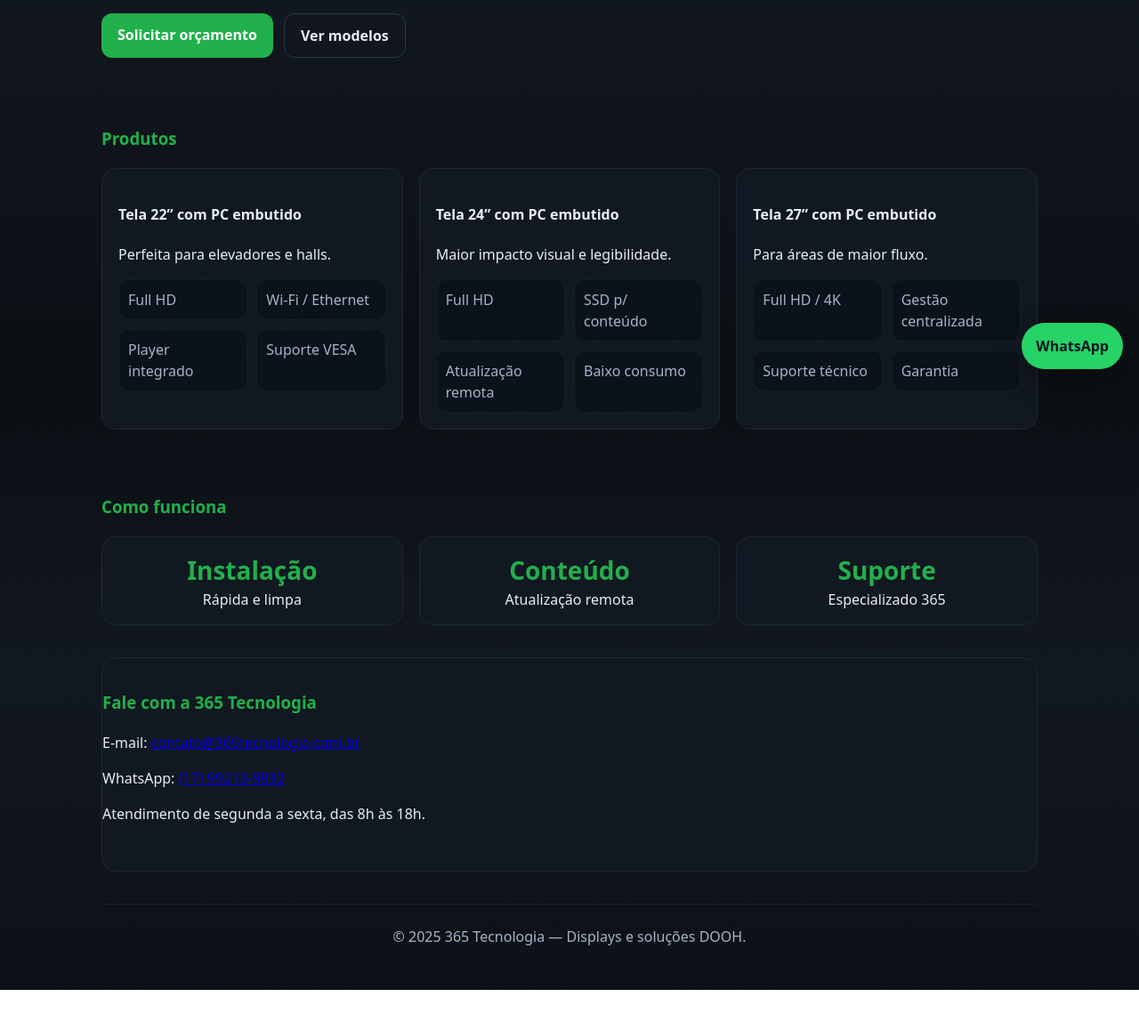
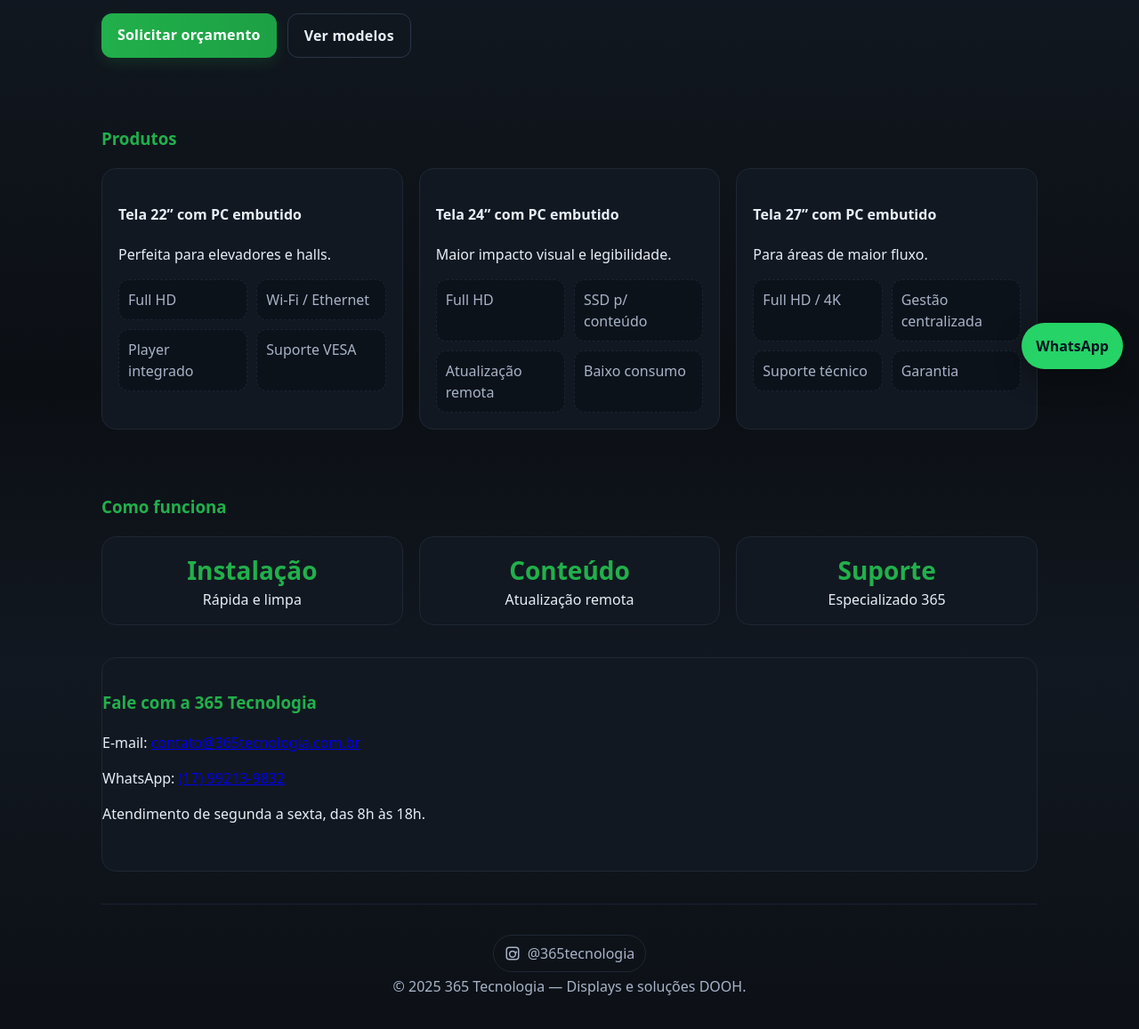
Before and after one commit to edsrocker/365-tecnologia, a plain HTML site: page index.html in a window 1280 px wide. Shown: the part 367-1524 px from the top of the page at 89% size. Before the commit the page ends 1480 px from the top, so only its background shows below. Drawn offline with Linux system fonts and the light colour scheme.

Commit message:
index.html

```diff
--- a/index.html
+++ b/index.html
@@ -7,19 +7,12 @@
   <meta name="description" content="Displays com computador embutido para veiculação de publicidade em elevadores e ambientes corporativos.">
   <link rel="icon" href="favicon.ico">
   <style>
-    :root {
-      --bg:#0b0f14;
-      --card:#121821;
-      --text:#e8eef6;
-      --muted:#a8b3c7;
-      --brand:#21b04b; /* verde 365 */
-      --brand2:#0b0f14; /* preto */
-    }
-    *{box-sizing:border-box} html,body{margin:0}
+    :root{--bg:#0b0f14;--card:#121821;--text:#e8eef6;--muted:#a8b3c7;--brand:#21b04b;--brand-dark:#19913e}
+    *{box-sizing:border-box}html,body{margin:0}
     body{
       font:16px/1.5 system-ui,-apple-system,Segoe UI,Roboto,Ubuntu;
       color:var(--text);
-      background:linear-gradient(180deg,#0b0f14, #121821 40%, #0b0f14 100%) fixed;
+      background:linear-gradient(180deg,#0b0f14,#121821 40%,#0b0f14 100%) fixed;
     }
     .wrap{max-width:1100px;margin:auto;padding:24px}
     header{display:flex;align-items:center;justify-content:space-between;gap:16px;padding:12px 0}
@@ -32,17 +25,19 @@
     .hero h2{font-size:36px;margin:0 0 8px;color:var(--brand)}
     .hero p{color:var(--muted);margin:0 0 18px}
     .cta{display:flex;gap:12px;flex-wrap:wrap}
+    /* Botão com gradiente + highlight suave ao hover */
     .btn{
-      background:var(--brand);
-      color:#fff;
-      padding:12px 18px;
-      border-radius:12px;
-      text-decoration:none;
-      font-weight:600;
-      transition:.2s;
+      background:linear-gradient(90deg,var(--brand),var(--brand-dark));
+      background-size:200% 100%;
+      color:#fff;padding:12px 18px;border-radius:12px;
+      text-decoration:none;font-weight:700;letter-spacing:.2px;
+      transition:background-position .35s ease, box-shadow .25s ease, transform .08s ease;
+      box-shadow:0 6px 16px rgba(33,176,75,.15);
+      display:inline-block
     }
-    .btn:hover{filter:brightness(1.1);}
-    .btn.sec{background:transparent;border:1px solid #2a3647;color:var(--text)}
+    .btn:hover{background-position:100% 0;box-shadow:0 10px 26px rgba(33,176,75,.25);transform:translateY(-1px)}
+    .btn:active{transform:translateY(0)}
+    .btn.sec{background:transparent;border:1px solid #2a3647;color:var(--text);box-shadow:none}
     .card{background:var(--card);border:1px solid #1e2733;border-radius:16px;padding:18px}
     .grid{display:grid;grid-template-columns:repeat(3,1fr);gap:18px}
     .specs{display:grid;grid-template-columns:repeat(2,minmax(0,1fr));gap:10px;margin-top:10px}
@@ -52,23 +47,11 @@
     .kpi{background:var(--card);border:1px solid #1e2733;border-radius:16px;padding:16px;text-align:center}
     .kpi b{font-size:28px;display:block;color:var(--brand)}
     footer{color:var(--muted);border-top:1px solid #182231;padding:24px 0;margin-top:36px;text-align:center}
-    .wa-fab{
-      position:fixed;
-      right:18px;
-      bottom:18px;
-      background:#25D366;
-      color:#001422;
-      padding:14px 16px;
-      border-radius:999px;
-      font-weight:700;
-      text-decoration:none;
-      box-shadow:0 10px 30px rgba(0,0,0,.35)
-    }
-    @media (max-width:900px){
-      .hero{grid-template-columns:1fr}
-      .grid{grid-template-columns:1fr}
-      .kpis{grid-template-columns:1fr}
-    }
+    .social{display:flex;gap:14px;justify-content:center;margin:10px 0 4px}
+    .social a{display:inline-flex;align-items:center;gap:8px;color:var(--muted);text-decoration:none;border:1px solid #1e2733;padding:8px 12px;border-radius:999px}
+    .social a:hover{color:#fff;border-color:#2a3647;background:#0f1520}
+    .wa-fab{position:fixed;right:18px;bottom:18px;background:#25D366;color:#001422;padding:14px 16px;border-radius:999px;font-weight:700;text-decoration:none;box-shadow:0 10px 30px rgba(0,0,0,.35)}
+    @media (max-width:900px){.hero{grid-template-columns:1fr}.grid{grid-template-columns:1fr}.kpis{grid-template-columns:1fr}}
   </style>
 </head>
 <body>
@@ -154,6 +137,15 @@
     </section>
 
     <footer>
+      <div class="social">
+        <!-- Troque a URL se o @ for diferente -->
+        <a href="https://instagram.com/365tecnologia" target="_blank" rel="noopener" aria-label="Instagram da 365 Tecnologia">
+          <svg width="18" height="18" viewBox="0 0 24 24" fill="currentColor" aria-hidden="true">
+            <path d="M7 2h10a5 5 0 0 1 5 5v10a5 5 0 0 1-5 5H7a5 5 0 0 1-5-5V7a5 5 0 0 1 5-5zm0 2a3 3 0 0 0-3 3v10a3 3 0 0 0 3 3h10a3 3 0 0 0 3-3V7a3 3 0 0 0-3-3H7zm5 3.5a5.5 5.5 0 1 1 0 11 5.5 5.5 0 0 1 0-11zm0 2a3.5 3.5 0 1 0 0 7 3.5 3.5 0 0 0 0-7zm5.75-.75a1.25 1.25 0 1 1 0 2.5 1.25 1.25 0 0 1 0-2.5z"/>
+          </svg>
+          @365tecnologia
+        </a>
+      </div>
       © 2025 365 Tecnologia — Displays e soluções DOOH.
     </footer>
   </div>
```
